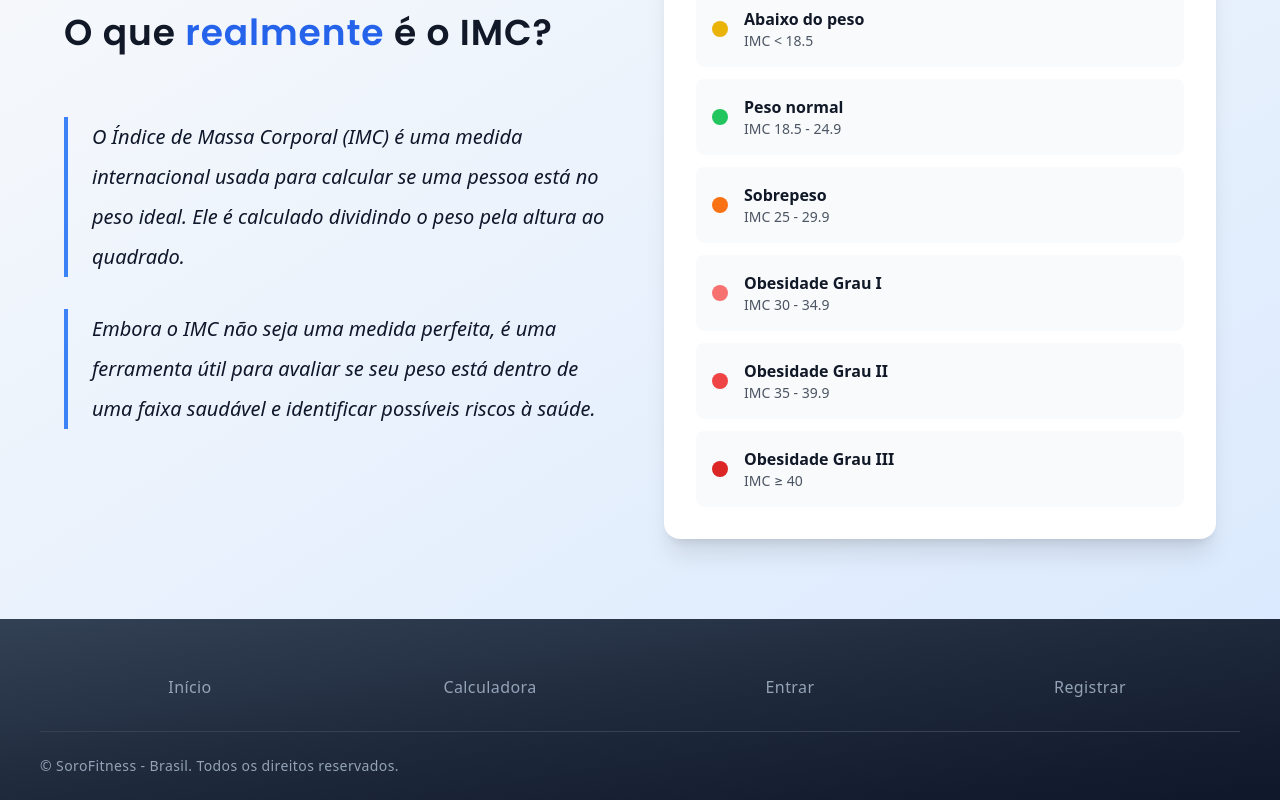
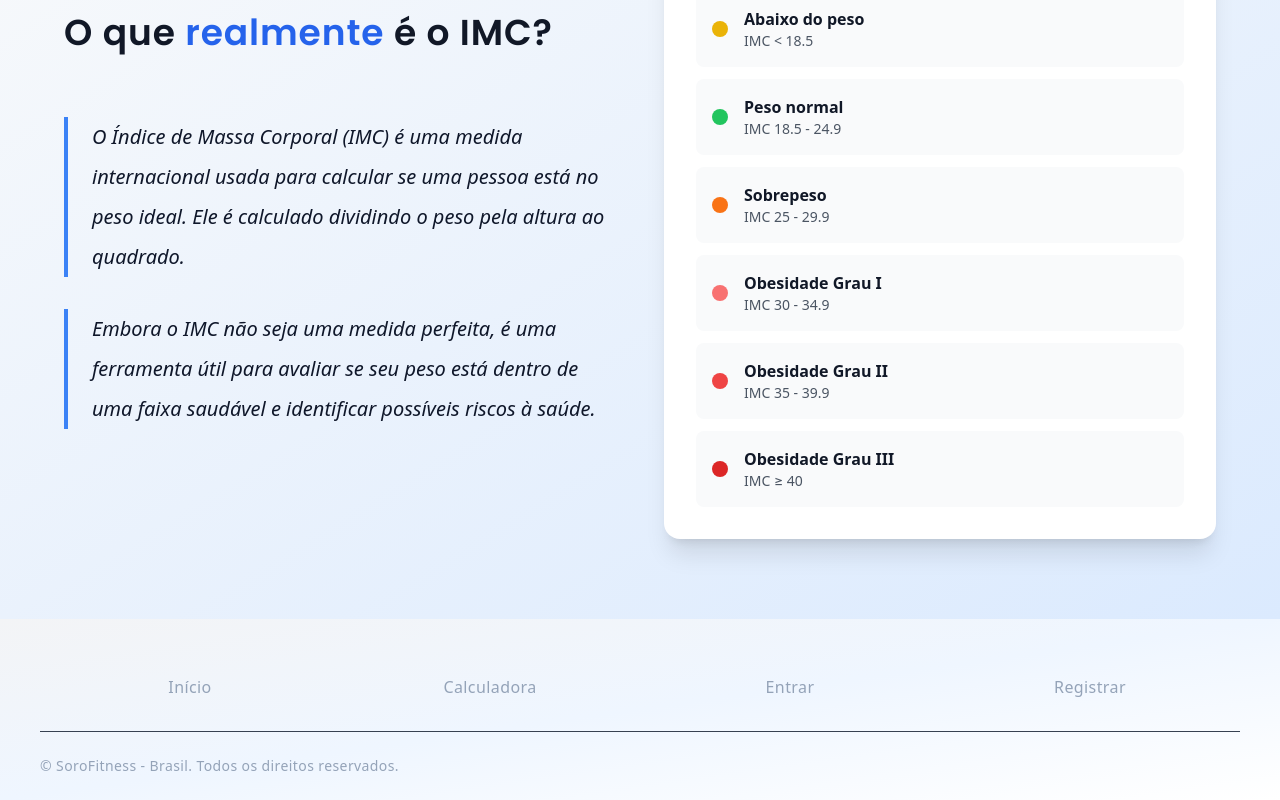
Before and after one commit to gustahxn/CalcImc, a React (Vite) app in the folder calcImc/: page / in a window 1280 px wide. Shown: the part 1120-1920 px from the top of the page. Built offline with nearby package versions, Linux system fonts and the light colour scheme; no server answers.

Commit message:
Update: bg do footer alterado

```diff
--- a/calcImc/src/components/Footer.jsx
+++ b/calcImc/src/components/Footer.jsx
@@ -4,7 +4,7 @@ import { auth } from "../firebaseConfig";
 import { onAuthStateChanged, signOut } from "firebase/auth";
 const Footer = () => {
   return (
-    <footer className="tracking-wide bg-gradient-to-br from-slate-700 via-slate-800 to-slate-900 pt-2 pb-2 px-10">
+    <footer className="tracking-wide bg-gradient-to-br from-gray-100 via-blue-50 to-white pt-2 pb-2 px-10">
       <div className="max-w-screen-xl mx-auto text-center justify-center items-center">
         <div className="grid grid-cols-1 sm:grid-cols-2 lg:grid-cols-4 pt-12">
           <div>
```
